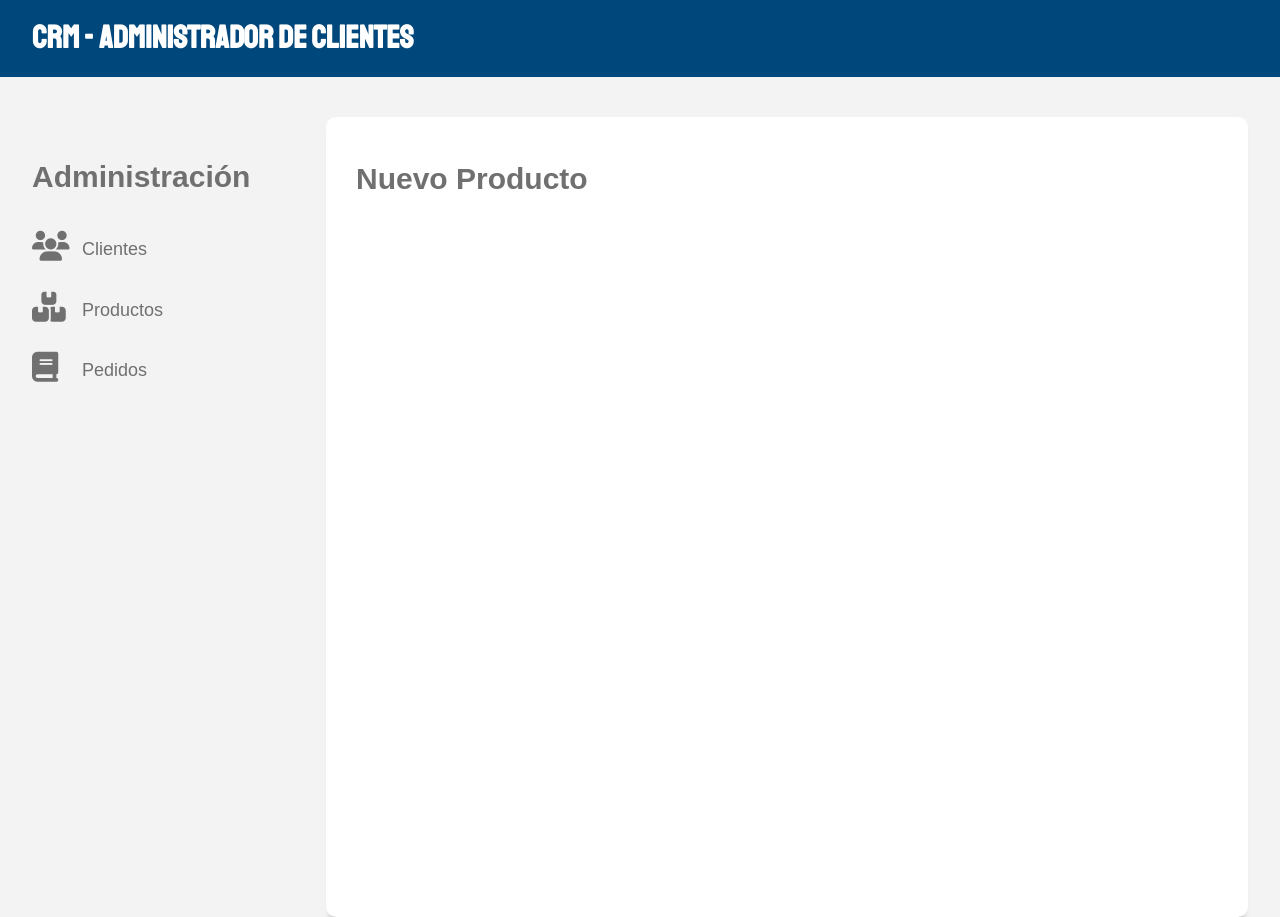
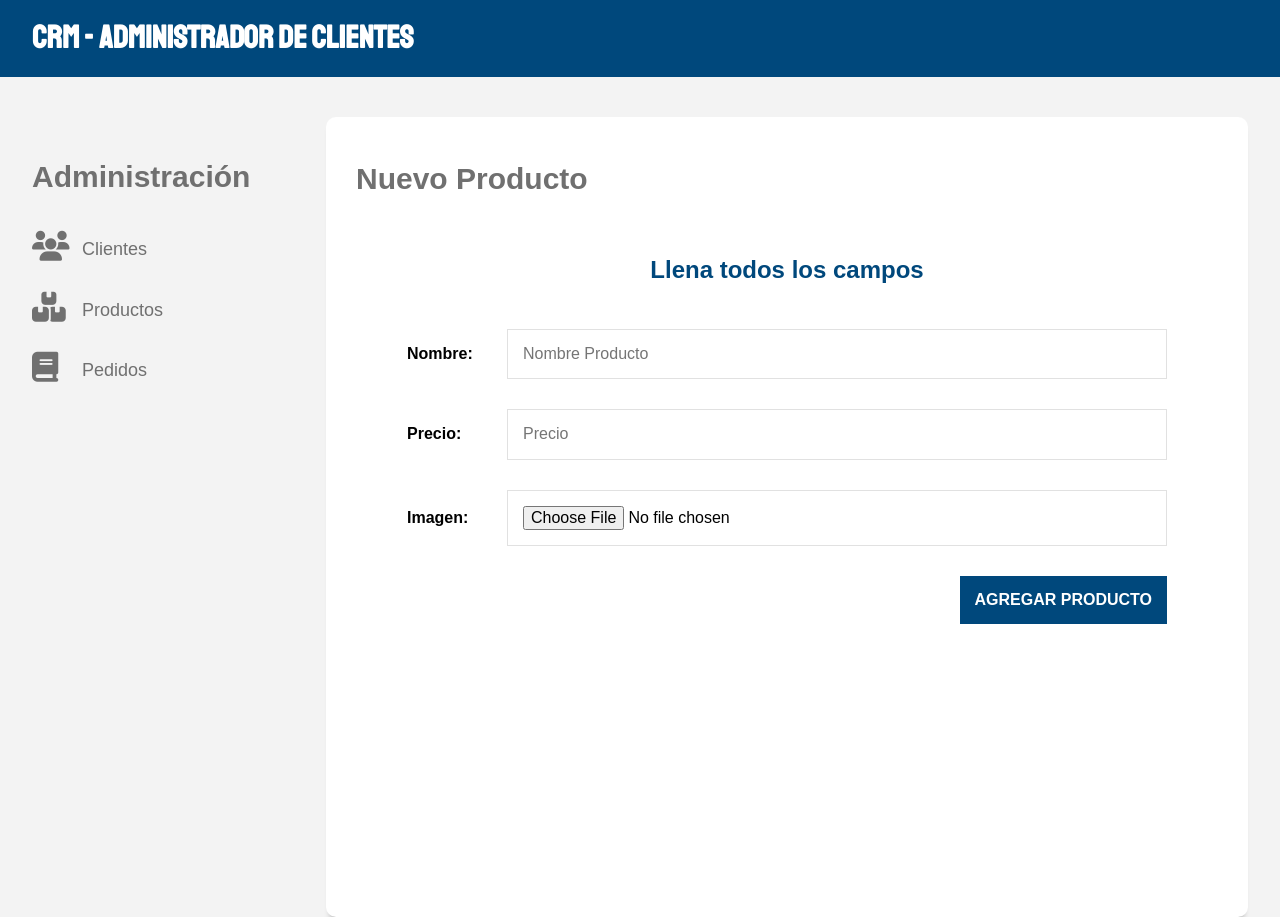
Before and after one commit to ieian/cliente-api, a React (Create React App) app: page /productos/nuevo in a window 1280 px wide. Built offline with nearby package versions, Linux system fonts and the light colour scheme.

Commit message:
423 - se agrego el formulario plano de productos

```diff
--- a/src/components/productos/NuevoProducto.jsx
+++ b/src/components/productos/NuevoProducto.jsx
@@ -1,8 +1,46 @@
-import React from 'react';
+import React, { Fragment, useState } from 'react';
+import Swal from 'sweetalert2';
+import { useNavigate  } from 'react-router-dom';
+import clienteAxios from '../../config/axios';
+
 
 function NuevoProducto() {
+    const history = useNavigate();
+
+    const [producto, guardarProducto] = useState({
+        nombre: '',
+        precio: ''
+    });
+
+    const [archivo, guardarArchivo] = useState('');
+
     return(
-        <h2>Nuevo Producto</h2>
+        <Fragment>
+            <h2>Nuevo Producto</h2>
+
+            <form action="/productos" method="POST">
+                <legend>Llena todos los campos</legend>
+
+                <div className="campo">
+                    <label>Nombre:</label>
+                    <input type="text" placeholder="Nombre Producto" name="nombre" />
+                </div>
+
+                <div className="campo">
+                    <label>Precio:</label>
+                    <input type="number" name="precio" min="0.00" step="0.01" placeholder="Precio" />
+                </div>
+
+                <div className="campo">
+                    <label>Imagen:</label>
+                    <input type="file"  name="imagen" />
+                </div>
+
+                <div className="enviar">
+                    <input type="submit" className="btn btn-azul" value="Agregar Producto" />
+                </div>
+            </form>
+        </Fragment>
     )
 }
 export default NuevoProducto;
```
